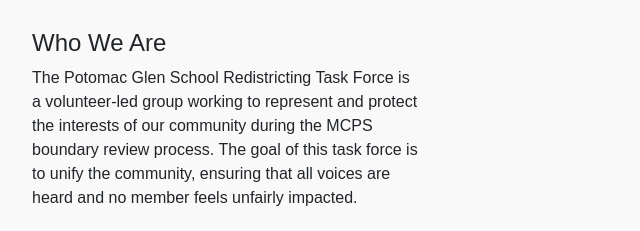
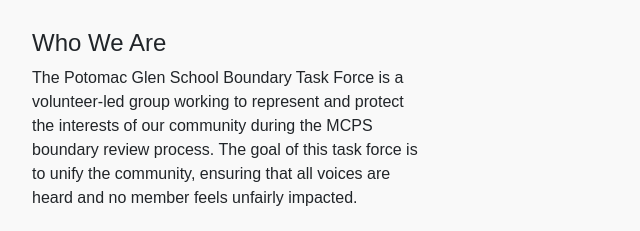
Before and after one commit to glenpotomac/PTGschoolboundaryTF, a plain HTML site: page index.html in a window 1280 px wide. Shown: the part 203-434 px from the top of the page, 0-640 px from the left. Drawn offline with nearby package versions, Linux system fonts and the light colour scheme.

Commit message:
boundary

```diff
--- a/index.html
+++ b/index.html
@@ -37,7 +37,7 @@
       <div class="row mt-3">
         <div class="col-md-4">
           <h4>Who We Are</h4>
-          <p>The Potomac Glen School Redistricting Task Force is a volunteer-led group working to represent and protect the interests of our community during the MCPS boundary review process. The goal of this task force is to unify the community, ensuring that all voices are heard and no member feels unfairly impacted.</p>
+          <p>The Potomac Glen School Boundary Task Force is a volunteer-led group working to represent and protect the interests of our community during the MCPS boundary review process. The goal of this task force is to unify the community, ensuring that all voices are heard and no member feels unfairly impacted.</p>
 
           <h4 class="mt-4">What Is Happening</h4>
           <ul>
```
